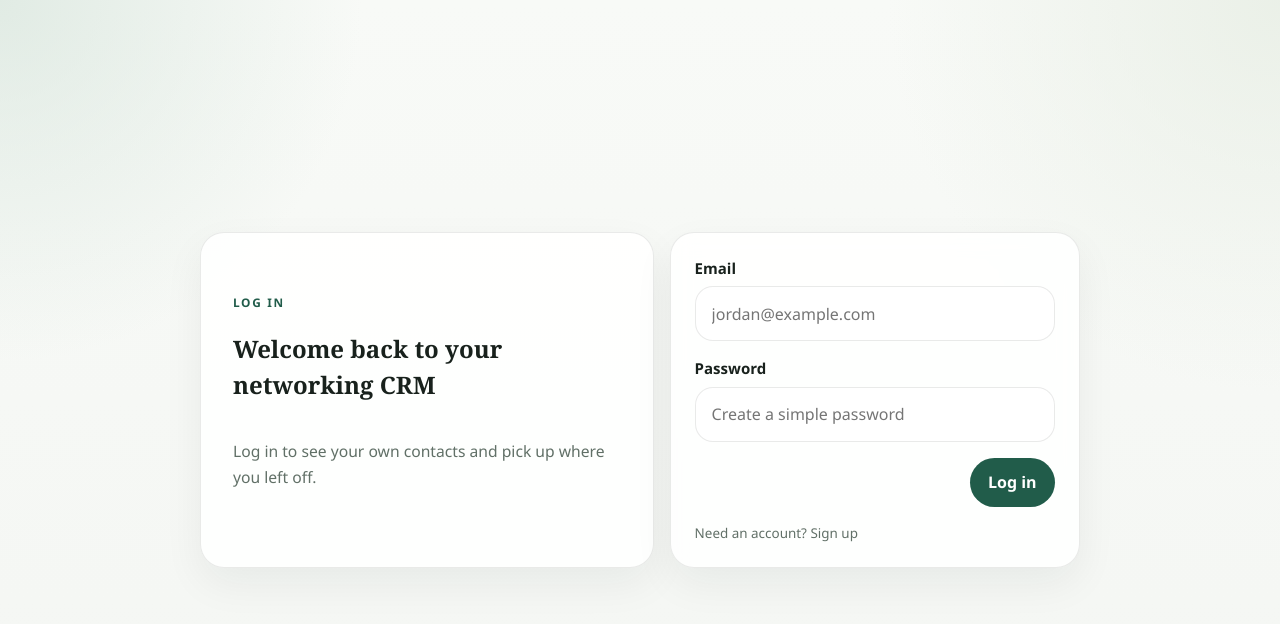
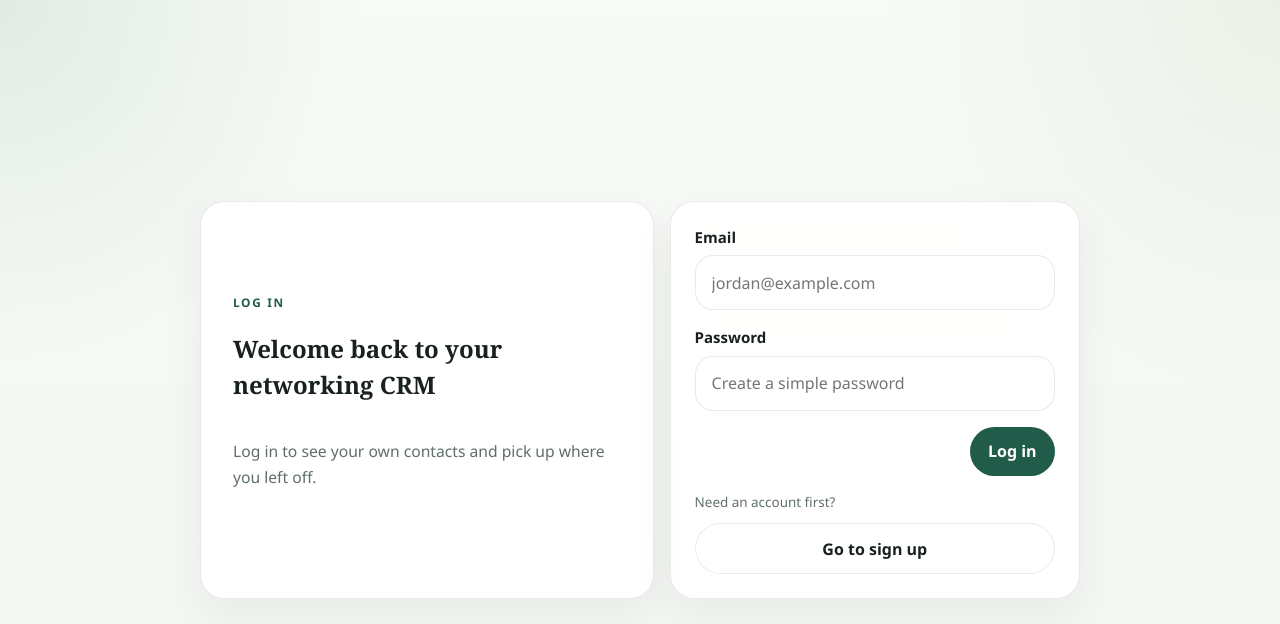
Before and after one commit to whalenmik19-max/Networking-crm, a Next.js app: page /login in a window 1280 px wide. Shown: the top 624 px of the page. Built offline with nearby package versions, Linux system fonts and the light colour scheme.

Commit message:
Initial commit for networking CRM

```diff
--- a/app/globals.css
+++ b/app/globals.css
@@ -658,6 +658,11 @@ h3 {
   font-weight: 600;
 }
 
+.auth-switch {
+  display: grid;
+  gap: 0.65rem;
+}
+
 .timeline {
   position: relative;
   display: grid;
--- a/components/app-shell.tsx
+++ b/components/app-shell.tsx
@@ -48,14 +48,9 @@ export function AppShell({ children }: { children: React.ReactNode }) {
               Log out
             </button>
           ) : (
-            <>
-              <Link href="/login" className="nav-link">
-                Log in
-              </Link>
-              <Link href="/signup" className="nav-link active">
-                Sign up
-              </Link>
-            </>
+            <Link href="/login" className="nav-link active">
+              Log in / Sign up
+            </Link>
           )}
         </nav>
       </header>
--- a/components/auth-form.tsx
+++ b/components/auth-form.tsx
@@ -108,17 +108,18 @@ export function AuthForm({ mode }: AuthFormProps) {
             </button>
           </div>
 
-          <p className="helper-text">
-            {mode === "signup" ? (
-              <>
-                Already have an account? <Link href="/login">Log in</Link>
-              </>
-            ) : (
-              <>
-                Need an account? <Link href="/signup">Sign up</Link>
-              </>
-            )}
-          </p>
+          {mode === "signup" ? (
+            <p className="helper-text">
+              Already have an account? <Link href="/login">Log in</Link>
+            </p>
+          ) : (
+            <div className="auth-switch">
+              <p className="helper-text">Need an account first?</p>
+              <Link href="/signup" className="button button-secondary">
+                Go to sign up
+              </Link>
+            </div>
+          )}
         </form>
       </section>
     </div>
```
